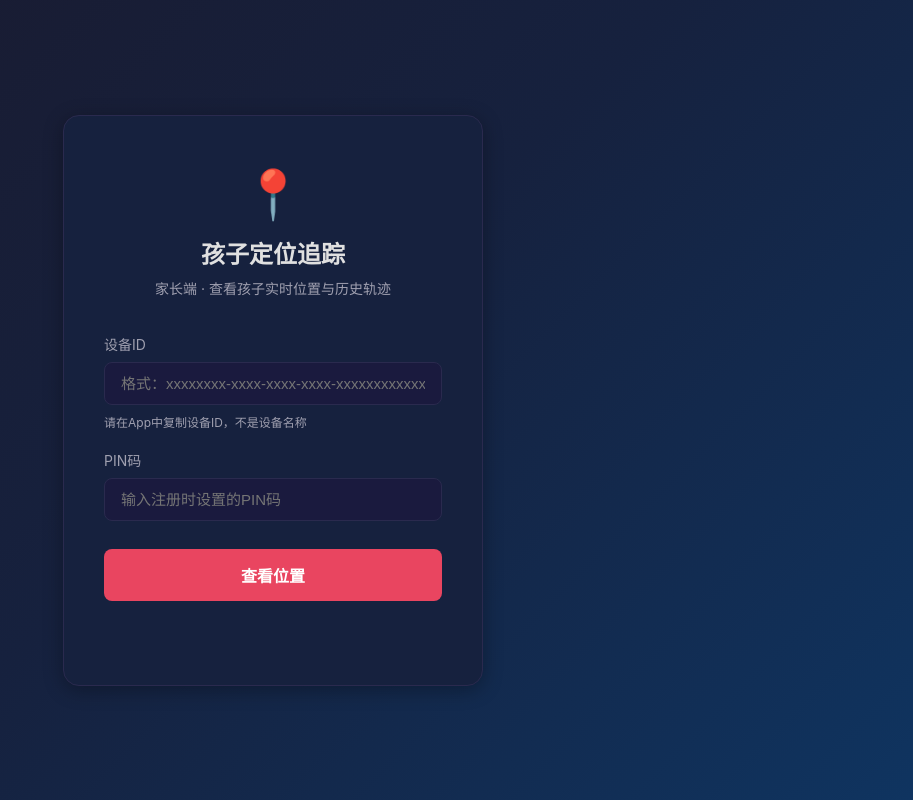
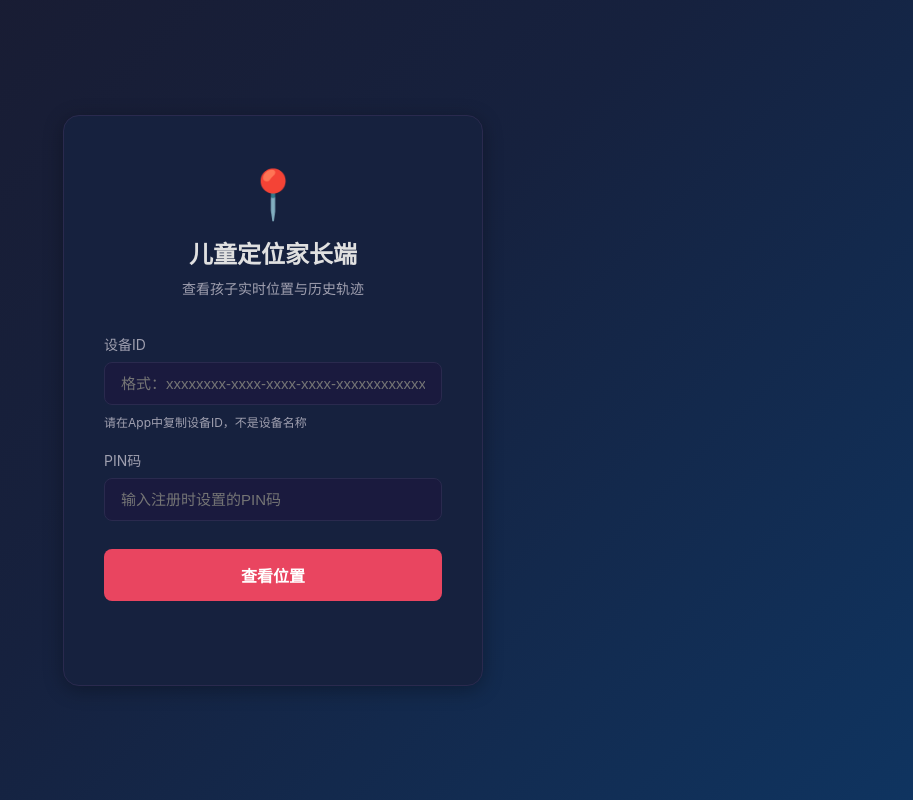
Before and after one commit to gggeunu/child-tracker, a website: page web/index.html in a window 1280 px wide. Shown: the whole page, without its empty margins (367-1280 px from the left). Drawn offline with Linux system fonts and the light colour scheme.

Commit message:
Add files via upload

```diff
--- a/web/index.html
+++ b/web/index.html
@@ -3,7 +3,7 @@
 <head>
   <meta charset="UTF-8">
   <meta name="viewport" content="width=device-width, initial-scale=1.0">
-  <title>孩子定位追踪 - 家长端</title>
+  <title>儿童定位家长端</title>
   <link rel="stylesheet" href="leaflet.css" />
   <link rel="stylesheet" href="style.css" />
 </head>
@@ -14,8 +14,8 @@
     <div class="login-card">
       <div class="login-header">
         <span class="login-icon">📍</span>
-        <h1>孩子定位追踪</h1>
-        <p>家长端 · 查看孩子实时位置与历史轨迹</p>
+        <h1>儿童定位家长端</h1>
+        <p>查看孩子实时位置与历史轨迹</p>
       </div>
       <form id="loginForm" class="login-form">
         <div class="form-group">
```
